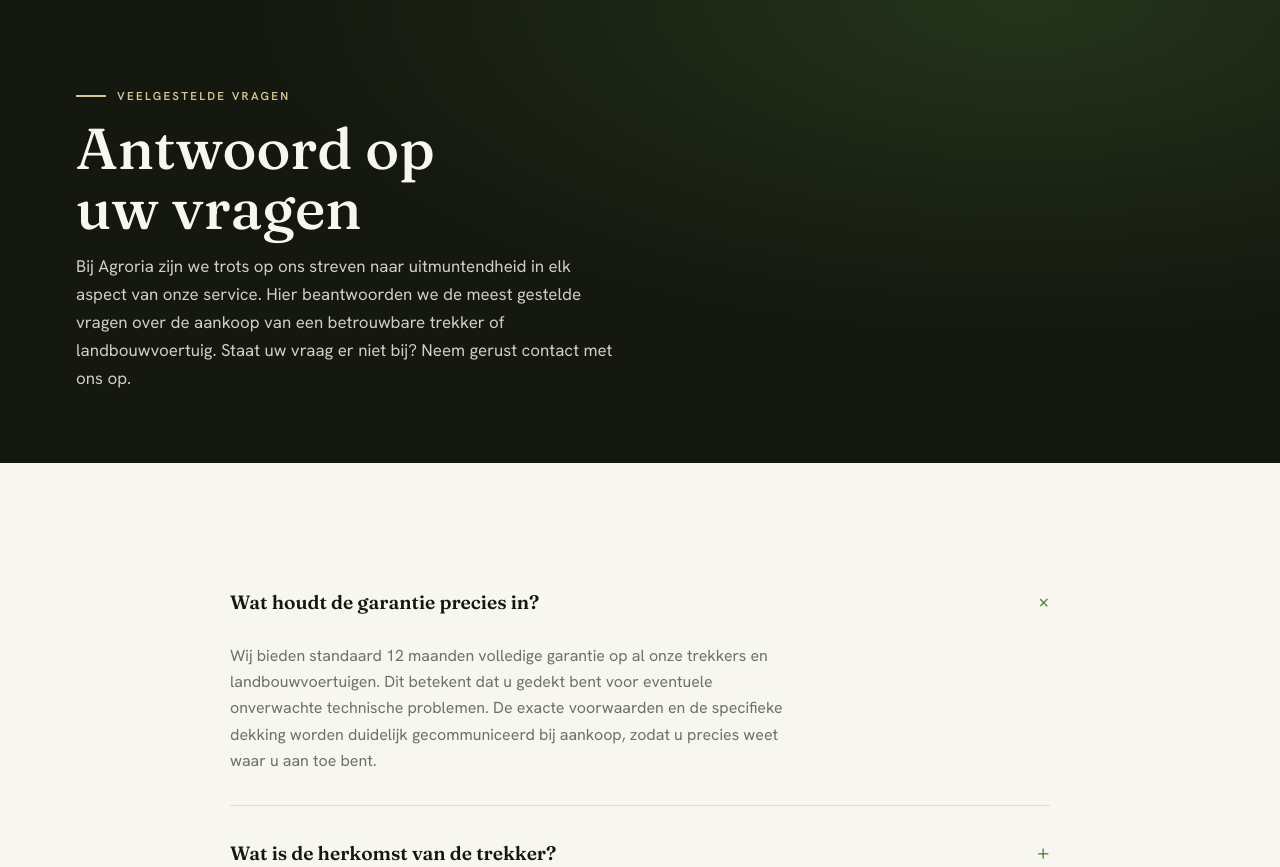
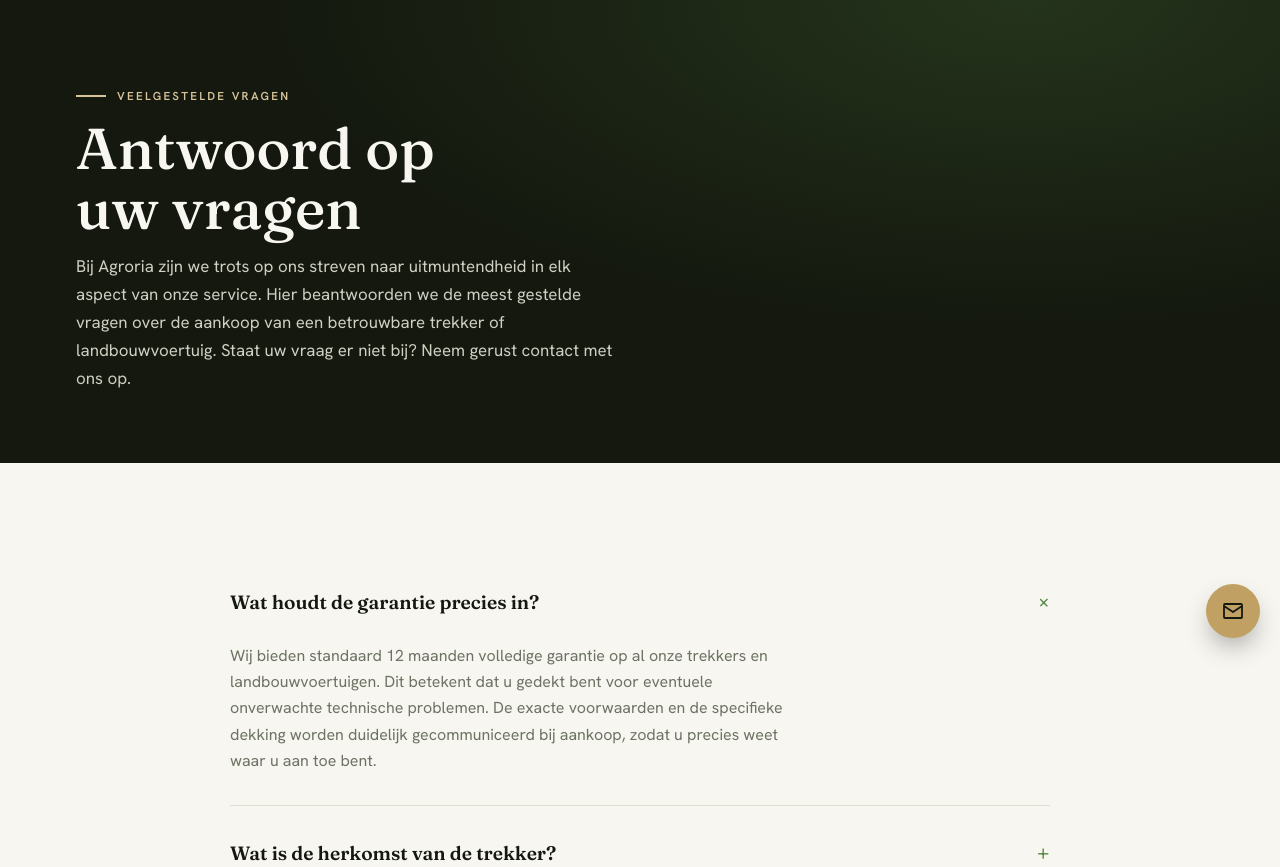
Before and after one commit to dupaminded3-cyber/agroria, a Node server app: page /faq in a window 1280 px wide. Shown: the part 142-1009 px from the top of the page. Run offline with Node 20, Linux system fonts and the light colour scheme.

Commit message:
Zwevende mail-knop toegevoegd naast bel en WhatsApp
Co-authored-by: dupaminded3-cyber <dupaminded3-cyber@users.noreply.github.com>

```diff
--- a/public/css/site.css
+++ b/public/css/site.css
@@ -372,6 +372,7 @@ footer.site{background:var(--ink);color:#C7C8B8;padding:70px 0 30px;margin-top:0
 .floatcta .fc:hover{transform:translateY(-3px) scale(1.04);box-shadow:0 18px 36px -10px rgba(0,0,0,.5)}
 .floatcta .fc-wa{background:#25D366}
 .floatcta .fc-tel{background:var(--forest)}
+.floatcta .fc-mail{background:var(--gold);color:var(--ink)}
 @media(max-width:600px){
   .floatcta{right:14px;bottom:14px;gap:10px}
   .floatcta .fc{width:50px;height:50px}
--- a/views/partials/footer.ejs
+++ b/views/partials/footer.ejs
@@ -29,6 +29,11 @@
   <% if (contact.telefoon) { %>
   <a class="fc fc-tel" href="tel:<%= (contact.telefoon||'').replace(/\s/g,'') %>" aria-label="Bel ons direct" title="Bel ons">
     <svg width="24" height="24" viewBox="0 0 24 24" fill="none" aria-hidden="true"><path d="M5 4h3l2 5-2 1c1 2 2 3 4 4l1-2 5 2v3a2 2 0 01-2 2A14 14 0 013 6a2 2 0 012-2z" stroke="currentColor" stroke-width="1.8" stroke-linejoin="round"/></svg>
+  </a>
+  <% } %>
+  <% if (contact.email) { %>
+  <a class="fc fc-mail" href="mailto:<%= contact.email %>" aria-label="Stuur ons direct een e-mail" title="Mail ons">
+    <svg width="24" height="24" viewBox="0 0 24 24" fill="none" aria-hidden="true"><path d="M3 7l9 6 9-6M4 5h16a1 1 0 011 1v12a1 1 0 01-1 1H4a1 1 0 01-1-1V6a1 1 0 011-1z" stroke="currentColor" stroke-width="1.8" stroke-linejoin="round"/></svg>
   </a>
   <% } %>
 </div>
```
